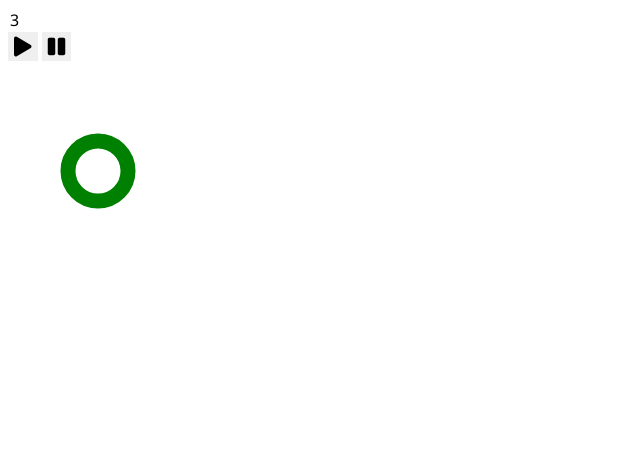
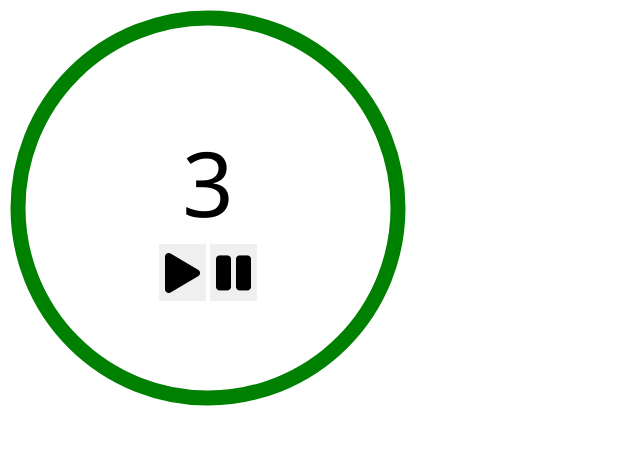
Before and after one commit to petar554/Timer, a plain HTML site: page index.html in a window 1280 px wide. Shown: the whole page, without its empty margins (0-640 px from the left). Drawn offline with Linux system fonts and the light colour scheme.

Commit message:
Add circle extra style

```diff
--- a/index.html
+++ b/index.html
@@ -20,14 +20,14 @@
           <button id="pauseBtn"><i class="fas fa-pause"></i></button>
         </div>
       </div>
-      <svg class="el" width="200" height="200">
+      <svg class="el">
         <circle
         fill="transparent"
         stroke="green"
         stroke-width="15"
-        r="30"
-        cx="90"
-        cy="90"
+        r="190"
+        cx="0"
+        cy="200"
         transform="rotate(-90 100 100)">
       </svg>
     </div>
--- a/style.css
+++ b/style.css
@@ -12,13 +12,34 @@ body {
   height: 400px;
 }
 
+.timer {
+  position: relative;
+  display: inline-block;
+}
+
+/* contrls are positioned absolute to the timer */
+.controls {
+  top: 0;
+  left: 0;
+  right: 0;
+  bottom: 0;
+  position: absolute;
+  display: flex;
+  justify-content: center;
+  align-items: center;
+  flex-direction: column;
+}
+
 .timer input {
   display: block;
   border: none;
+  text-align: center;
+  font-size: 90px;
+  width: 240px;
 }
 
 .timer button {
   border: none;
-  font-size: 20px;
+  font-size: 40px;
   cursor: pointer;
 }
```
